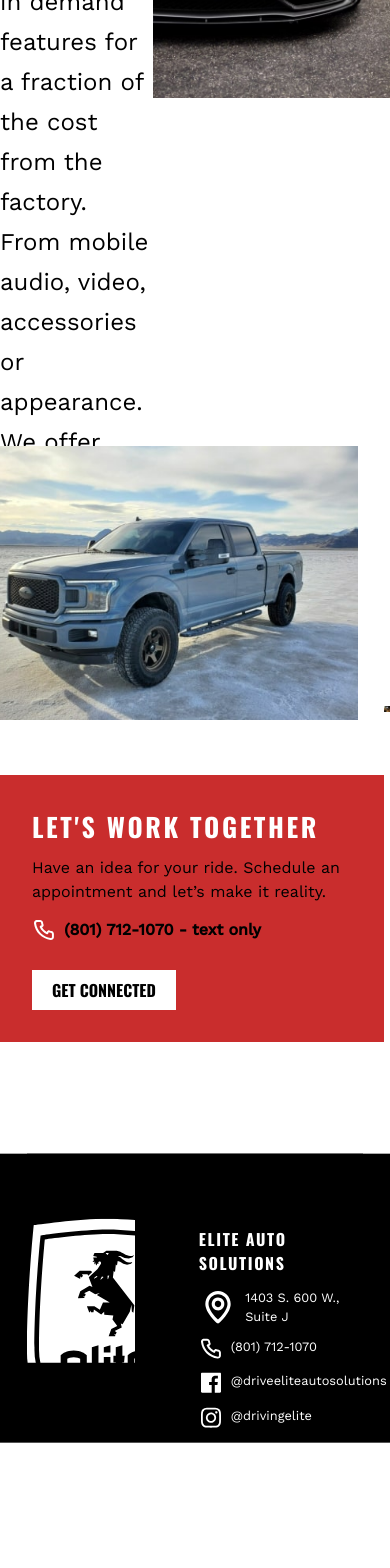
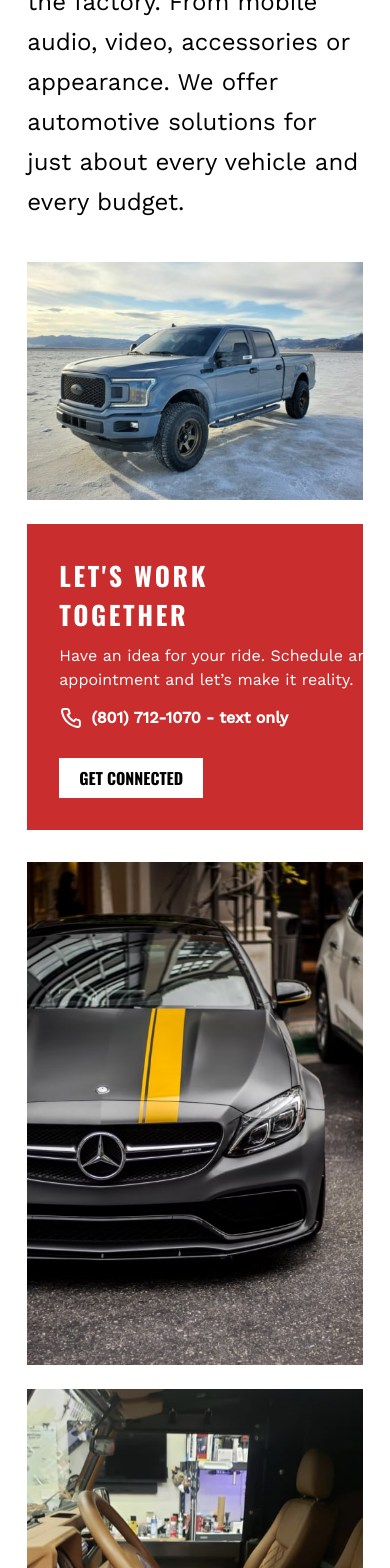
Before and after one commit to jsfowles/drive-elite-auto, a Next.js app: page / in a window 390 px wide. Shown: the part 432-2000 px from the top of the page. Before the commit the page ends 1875 px from the top, so only its background shows below. Built offline with nearby package versions, Linux system fonts and the light colour scheme.

Commit message:
half way done with mobile

```diff
--- a/components/CTA.tsx
+++ b/components/CTA.tsx
@@ -2,15 +2,17 @@ import React from 'react';
 
 const Cta = () => {
   return (
-    <div className="bg-elite h-full p-8 text-white w-[450px]">
+    <div className="bg-elite p-8 text-white w-full md:max-w-[450px]">
       <h2 className="text-white pb-2.5">Let's Work Together</h2>
-      <p className="text-base pb-3.5 w-80">
+      <p className="text-base text-white pb-3.5 w-80">
         Have an idea for your ride. Schedule an appointment and let’s make it
         reality.
       </p>
       <div className="flex pb-7">
         <img src="images/footer/call.svg" alt="" />
-        <p className="pl-2 text-base font-bold">(801) 712-1070 - text only</p>
+        <p className="pl-2 text-base text-white font-bold">
+          (801) 712-1070 - text only
+        </p>
       </div>
 
       <button className="uppercase bg-white text-black font-heading px-5 py-2">
--- a/components/Footer.tsx
+++ b/components/Footer.tsx
@@ -3,7 +3,7 @@ import FooterLogo from '../public/images/footer/FooterLogo';
 
 const Footer = () => {
   return (
-    <div className="bg-black -translate-y-1/3 ">
+    <div className="bg-black mt-36">
       <div className="mx-[7vw]">
         <div className="max-w-[1024px] mx-auto py-16 flex border-t border-black dark:border-elite">
           <FooterLogo />
--- a/pages/index.tsx
+++ b/pages/index.tsx
@@ -6,30 +6,37 @@ const IndexPage = () => {
   return (
     <Layout title="High End Rides / Drive Elite Auto">
       <Heading title="Elite Auto Solutions" />
-      <div className="flex justify-between">
-        <p className="w-80">
+      <section className="grid grid-cols-1 md:grid-cols-2 gap-8">
+        <div className="flex flex-col items-center md:items-end">
+          <p className="pb-10">
             Get the very most from your vehicle by installing in demand features
-          for a fraction of the cost from the factory. From mobile audio, video,
-          accessories or appearance. We offer automotive solutions for just
-          about every vehicle and every budget.
+            for a fraction of the cost from the factory. From mobile audio,
+            video, accessories or appearance. We offer automotive solutions for
+            just about every vehicle and every budget.
           </p>
-        <figure className="-translate-y-20 z-0">
-          <Image src="/images/home/home-hero.jpg" height={746} width={498} />
+          <figure className="w-full mb-6 md:mb-24">
+            <img
+              src="/images/home/home-truck.jpg"
+              className="w-full object-contain"
+            />
           </figure>
+          <CTA />
         </div>
-      <figure className="-translate-y-64 z-0 -translate-x-8">
-        <Image src="/images/home/home-truck.jpg" height={350} width={498} />
+        <div className="flex flex-col items-center ">
+          <figure className="w-full mb-6">
+            <img
+              src="/images/home/home-hero.jpg"
+              className="w-full object-contain"
+            />
           </figure>
-      <div className="flex justify-between -translate-y-52">
-        <CTA />
-        <figure className="-translate-y-20 z-0">
-          <Image
+          <figure className="w-full mb-6 md:mb-24 flex justify-center">
+            <img
               src="/images/home/home-interior.jpg"
-            height={507}
-            width={462}
+              className="w-full md:w-[450px] object-contain"
             />
           </figure>
         </div>
+      </section>
     </Layout>
   );
 };
```
Lines whose indentation alone changed are shown as unchanged.
